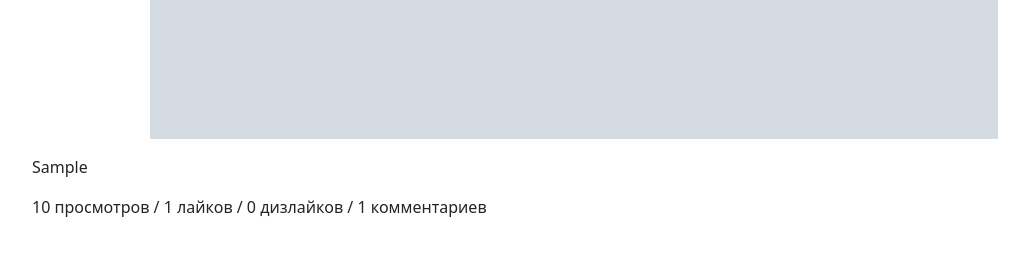
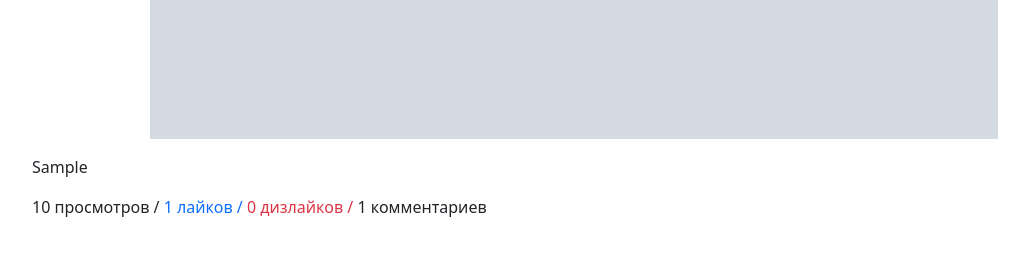
Before and after one commit to Chyrets/project_lp, a Django app: page /home/ in a window 1280 px wide. Shown: the part 686-953 px from the top of the page, without its empty margins (66-1095 px from the left). Run offline with Django 4.2, Linux system fonts and the light colour scheme; a user stored in the database is signed in; tables that the repository leaves empty hold one stand-in row (values such as "Sample post"); grey boxes marked "Sample" are stand-in pictures; data that the repository does not hold is empty.

```diff
--- a/templates/content/home.html
+++ b/templates/content/home.html
@@ -41,8 +41,12 @@
 
                     <div class="mb-3">
                         {{ post.views }} просмотров /
-                        {{ post.likes }} лайков /
-                        {{ post.dislikes }} дизлайков /
+                        <a class="no_underline link-primary" href="{% url 'content:post_reaction' post_id=post.pk reaction=1 %}">
+                            {{ post.likes }} лайков /
+                        </a>
+                        <a class="no_underline link-danger" href="{% url 'content:post_reaction' post_id=post.pk reaction=2 %}">
+                            {{ post.dislikes }} дизлайков /
+                        </a>
                         {{ post.comments.count }} комментариев
                     </div>
                 </li>
```
